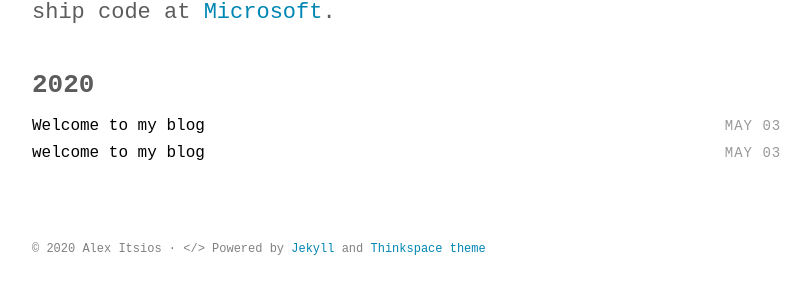
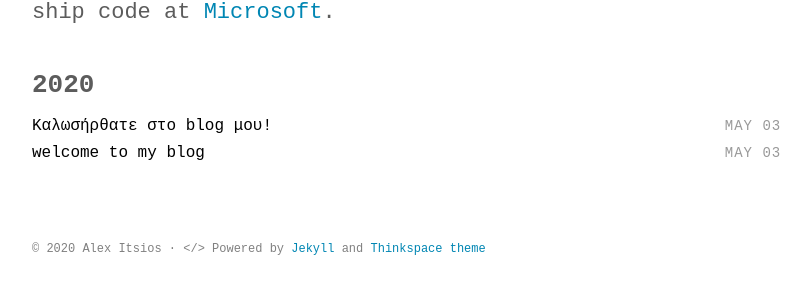
Before and after one commit to alexitsios/site, a Jekyll site: the page built from index.html, in a window 1280 px wide. Shown: the part 186-480 px from the top of the page, without its empty margins (232-1043 px from the left). Built offline with Jekyll 4.4.1, drawn with Linux system fonts in a browser that asks for light colours; some web fonts are replaced.

Commit message:
Update _posts/2020-05-03-welcome-to-my-blog.md (via Jekyll+)

```diff
--- a/_posts/2020-05-03-welcome-to-my-blog.md
+++ b/_posts/2020-05-03-welcome-to-my-blog.md
@@ -1,6 +1,6 @@
 ---
 published: true
-title: Welcome to my blog
+title: Καλωσήρθατε στο blog μου!
 date: '2020-05-03'
 description: Καλωσήρθατε στο Blog μου
 image: /_posts/welcome-to-my-blog.png
```
